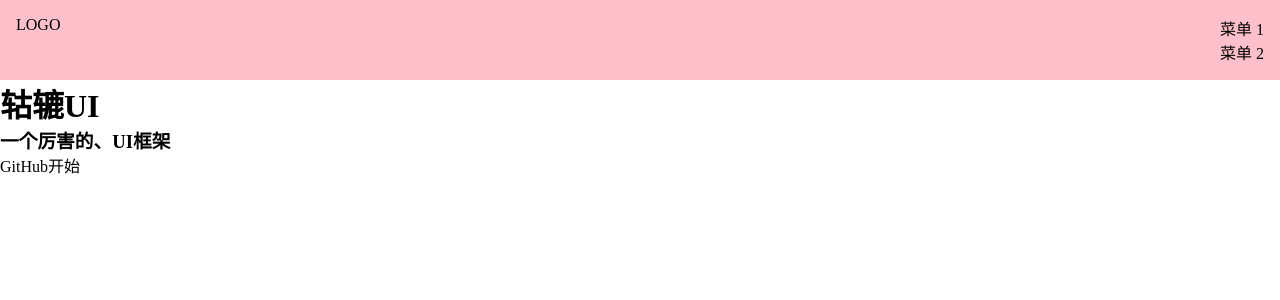
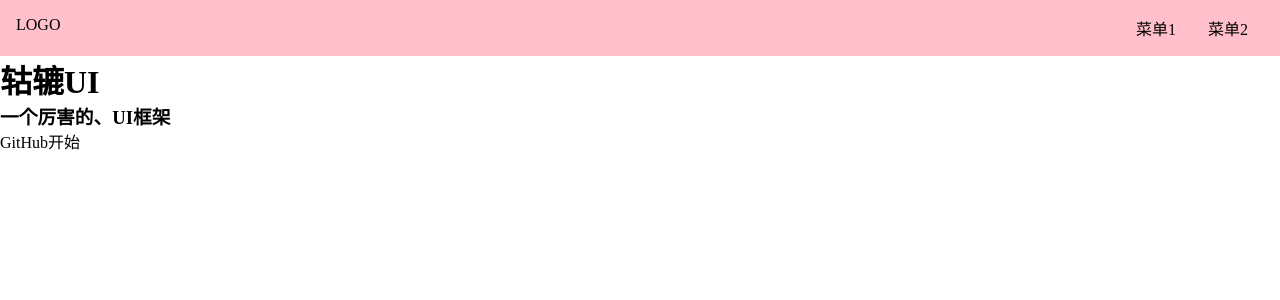
Before and after one commit to donghaoyi/gulu-ui, a Vue app: page /#/ in a window 1280 px wide. Shown: the top 300 px of the page. Built offline with nearby package versions, Linux system fonts and the light colour scheme.

Commit message:
封装 Topnav 组件

```diff
--- /dev/null
+++ b/src/components/topnav.vue
@@ -0,0 +1,38 @@
+<template>
+<div class="topnav">
+    <div class="logo">LOGO</div>
+    <ul class="menu">
+        <li>菜单1</li>
+        <li>菜单2</li>
+    </ul>
+</div>
+</template>
+
+<script lang="ts">
+export default {
+
+}
+</script>
+
+<style lang="scss" scoped>
+.topnav {
+    background: pink;
+    display: flex;
+    padding: 16px;
+
+    >.logo {
+        max-width: 6em;
+        margin-right: auto;
+    }
+
+    >.menu {
+        display: flex;
+        white-space: nowrap;
+        flex-wrap: nowrap;
+
+        >li {
+            margin: 0 1em;
+        }
+    }
+}
+</style>
--- a/src/views/Doc.vue
+++ b/src/views/Doc.vue
@@ -1,20 +1,22 @@
 <template>
 <div>
-        <div class="topnav">
-            <div class="logo"></div>
-            <div class="menu"></div>
-        </div>
+    <Topnav />
     <div class="content">
         <aside>边栏</aside>
         <main>内容</main>
     </div>
 </div>
 </template>
-<script>
+
+<script lang="ts">
+import Topnav from "../components/topnav.vue";
 export default {
-    name:'Doc'
+    name: "Doc",
+    components: {
+        Topnav
     }
+};
 </script>
+
 <style lang="scss">
-
 </style>
--- a/src/views/Home.vue
+++ b/src/views/Home.vue
@@ -1,45 +1,27 @@
 <template>
 <div>
-        <div class="topnav">
-            <div class="logo">LOGO</div>
-            <div class="menu">
-                <ul>
-                    <li>菜单 1</li>
-                    <li>菜单 2</li>
-                </ul>
-            </div>
-        </div>
+    <Topnav />
     <div class="banner">
         <h1>轱辘UI</h1>
         <h3>一个厉害的、UI框架</h3>
         <p class="actions">
-                <a href="">GitHub</a>
-                <a href="">开始</a>
+            <a href>GitHub</a>
+            <a href>开始</a>
         </p>
     </div>
 </div>
 </template>
+
 <script>
+import Topnav from "../components/topnav.vue";
 export default {
-    name:'Home'
-}
+    name: "Home",
+    components: {
+        Topnav,
+    },
+};
 </script>
+
 <style lang="scss" scoped>
-    .topnav{
-        display: flex;
-        padding: 16px;
-        background-color: pink;
-        > .logo{
-            max-width: 6em;
-            margin-right: auto;
-        }
-        > .menu{
-            display: flex;
-            flex-wrap: nowrap;
-            white-space: nowrap;
-            > li{
-                margin: 0 1em;
-            }
-        }
-    }
+
 </style>
```
Lines whose indentation alone changed are shown as unchanged.
